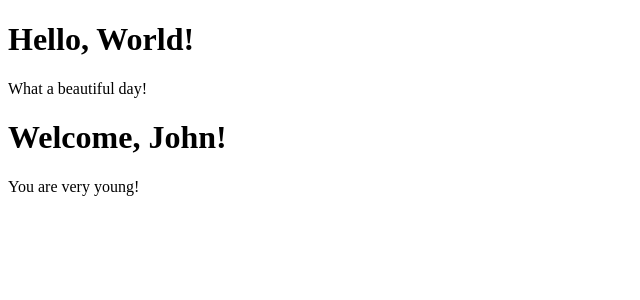
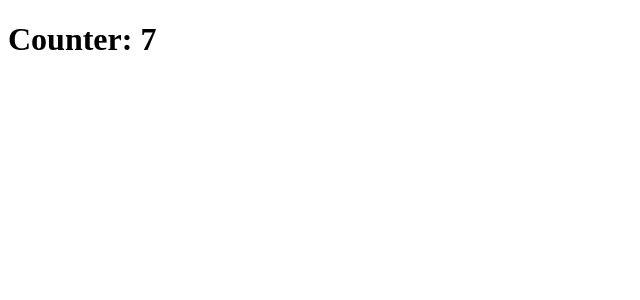
Before and after one commit to AnastasiaGandolfi/Esercizi_React, a React (Create React App) app in the folder my-app/: page / in a window 1280 px wide. Shown: the top 300 px of the page, without its empty margins (0-640 px from the left). Built offline with nearby package versions, Linux system fonts and the light colour scheme.

Commit message:
exercise done

```diff
--- a/my-app/src/App.js
+++ b/my-app/src/App.js
@@ -1,13 +1,12 @@
 import React from "react";
+import { Counter } from "./Counter";
 import { Hello } from "./HelloWorld";
-import Welcome from "./Welcome";
 
 export class App extends React.Component {
     render() {
         return(
             <div>
-                <Hello />
-                <Welcome age={14} name={"John"}/>
+                <Counter />
             </div>
         )
     }
--- /dev/null
+++ b/my-app/src/Counter.js
@@ -0,0 +1,23 @@
+//Create a Counter class component with an internal state containing a count property, initialized to 0. The Counter component should render the count property within an h1 tag, and the count property should be incremented by 1 every second;
+
+import React from "react";
+
+export class Counter extends React.Component {
+    state = {
+        count: 0,
+    }
+    constructor(props) {
+        super(props)
+
+        setInterval(() => {
+            this.setState((state) => {
+                return { count: state.count + 1 }
+            })
+        }, 1000)
+    }
+    render() {
+        return (
+            <h1>Counter: {this.state.count}</h1>
+        )
+    }
+}
--- a/my-app/src/Welcome.js
+++ b/my-app/src/Welcome.js
@@ -1,8 +1,5 @@
 import React from "react";
 import { Age } from "./Age";
-
-// Modify the Age component so that the "Your age is " message is rendered only if the age prop is greater than 18. Otherwise render the "You are very young!" message.
-
 
 class Welcome extends React.Component {
     render() {
```
